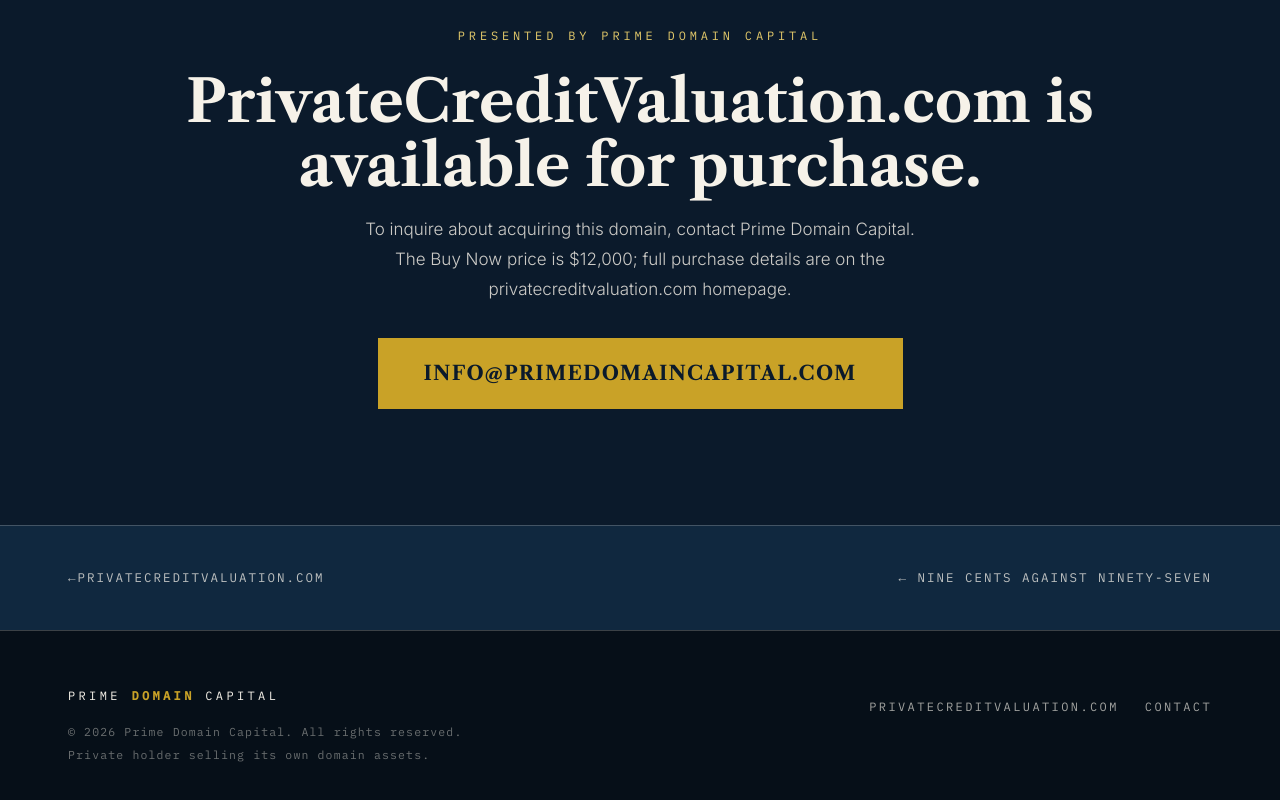
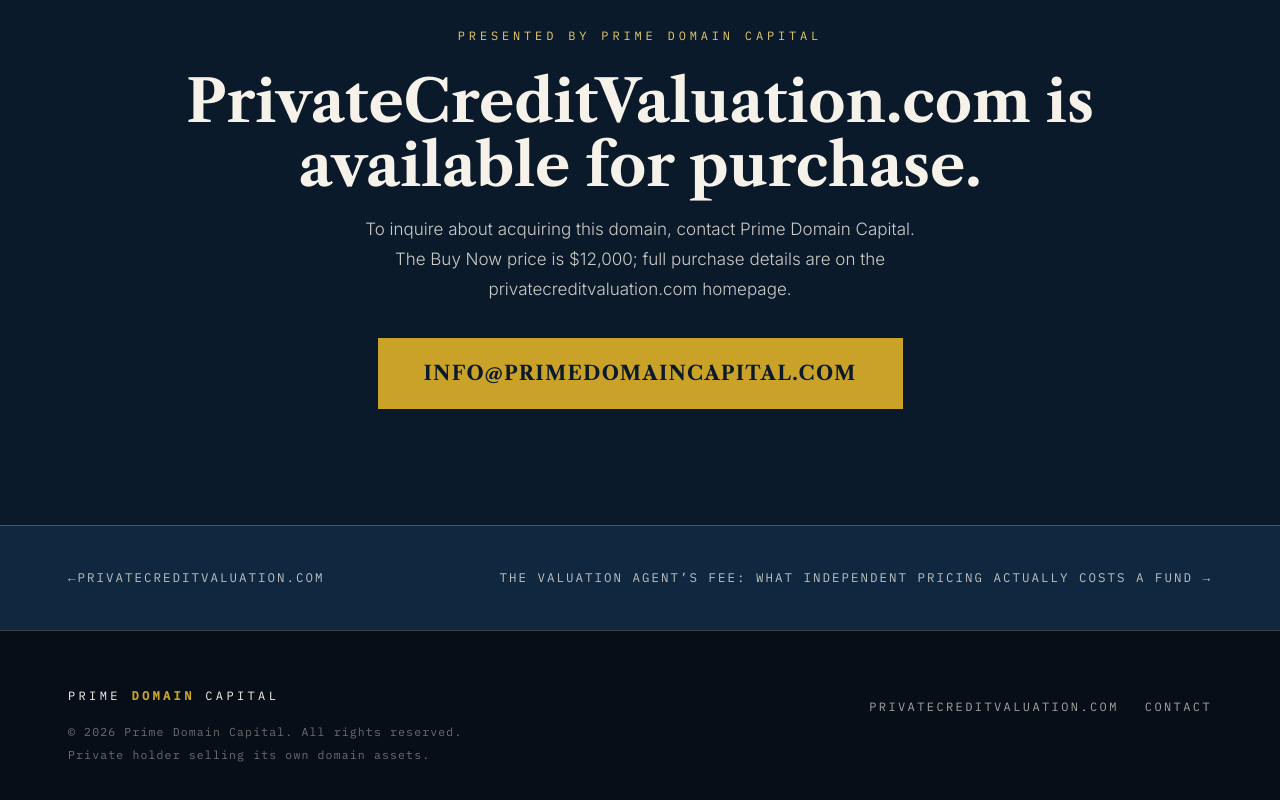
Before and after one commit to primedomaincapital/privatecreditvaluation, a plain HTML site: page insights/article5.html in a window 1280 px wide. Shown: the part 4863-5663 px from the top of the page. Drawn offline with nearby package versions, Linux system fonts and the light colour scheme.

Commit message:
Update article5 next-link to article6 (Content Expansion Batch 3F, Group K)

```diff
--- a/insights/article5.html
+++ b/insights/article5.html
@@ -121,7 +121,7 @@
 <div class="wrap">
 <div class="article-nav-inner">
 <span><a href="../index.html">&larr; <span class="dom">privatecreditvaluation.com</span></a></span>
-<span><a href="article4.html">&larr; Nine Cents Against Ninety-Seven</a></span>
+<span><a href="article6.html">The Valuation Agent&rsquo;s Fee: What Independent Pricing Actually Costs a Fund &rarr;</a></span>
 </div>
 </div>
 </nav>
```
